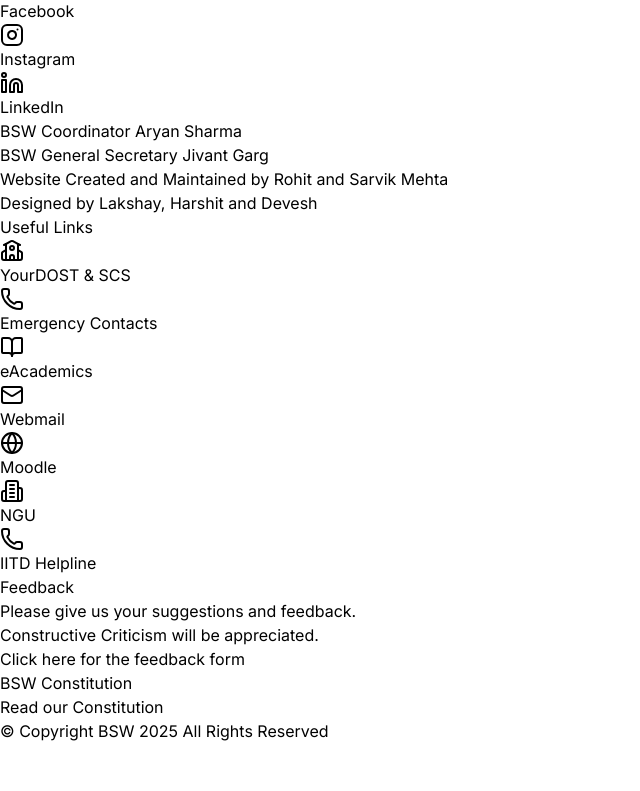
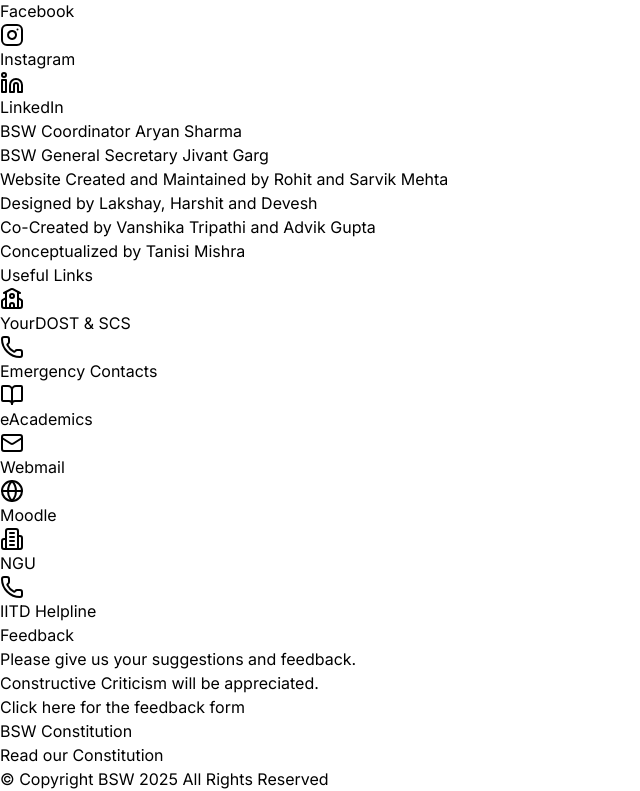
Before and after one commit to bsw-iit/CareerPortalFrontend, a React (Vite) app: page / in a window 1280 px wide. Shown: the part 7886-8677 px from the top of the page, without its empty margins (0-640 px from the left). Before the commit the page ends 8629 px from the top, so only its background shows below. Built offline with nearby package versions, Linux system fonts and the light colour scheme.

Commit message:
footer changes

```diff
--- a/src/components/Footer.tsx
+++ b/src/components/Footer.tsx
@@ -1,4 +1,4 @@
-import { Link, useNavigate } from "react-router-dom"
+import { useNavigate } from "react-router-dom"
 import { Facebook, Twitter, Instagram, Linkedin, Globe, Mail, School, Phone, BookOpen, Building2 } from "lucide-react"
 export default function Footer() {
     const navigate = useNavigate();
@@ -13,22 +13,42 @@ export default function Footer() {
                     <div >
                         <h2 onClick={BSWClick} className="text-3xl hover:cursor-pointer font-bold mb-4 text-white">BSW Career Portal</h2>
                         <div className="flex gap-4 mb-2">
-                            <Link to="#" className="hover:text-white">
+                            <a
+                                href="https://x.com/bswiitd"
+                                target="_blank"
+                                rel="noopener noreferrer"
+                                className="hover:text-white"
+                            >
                                 <Twitter className="w-5 h-5" />
                                 <span className="sr-only">Twitter</span>
-                            </Link>
-                            <Link to="#" className="hover:text-white">
+                            </a>
+                            <a
+                                href="https://www.facebook.com/boardforstudentwelfare/"
+                                target="_blank"
+                                rel="noopener noreferrer"
+                                className="hover:text-white"
+                            >
                                 <Facebook className="w-5 h-5" />
                                 <span className="sr-only">Facebook</span>
-                            </Link>
-                            <Link to="#" className="hover:text-white">
+                            </a>
+                            <a
+                                href="https://instagram.com/bsw_iitd"
+                                target="_blank"
+                                rel="noopener noreferrer"
+                                className="hover:text-white"
+                            >
                                 <Instagram className="w-5 h-5" />
                                 <span className="sr-only">Instagram</span>
-                            </Link>
-                            <Link to="#" className="hover:text-white">
+                            </a>
+                            <a
+                                href="https://www.linkedin.com/company/bsw-iitd/"
+                                target="_blank"
+                                rel="noopener noreferrer"
+                                className="hover:text-white"
+                            >
                                 <Linkedin className="w-5 h-5" />
                                 <span className="sr-only">LinkedIn</span>
-                            </Link>
+                            </a>
                         </div>
                         <p className="mb-4">
                             BSW Coordinator{" "}
@@ -63,7 +83,22 @@ export default function Footer() {
                                 Devesh
                             </a>
                         </p>
-
+                        <p className="mb-4">
+                            Co-Created by{" "}
+                                <a href="https://www.linkedin.com/in/vanshika-tripathi-0b8b1a24b/" target="_blank" className="text-teal-400 hover:text-teal-300">
+                            Vanshika Tripathi
+                            </a>{" "}
+                            and{" "}
+                                <a href="https://www.linkedin.com/in/advik-gupta/" target="_blank" className="text-teal-400 hover:text-teal-300">
+                            Advik Gupta
+                            </a>
+                        </p>
+                        <p className="mb-4">
+                            Conceptualized by{" "}
+                            <a href="https://www.linkedin.com/in/tanisi-mishra/" target="_blank" className="text-teal-400 hover:text-teal-300">
+                            Tanisi Mishra
+                            </a>{" "}
+                        </p>
                     </div>
 
                     {/* Middle Section */}
```
